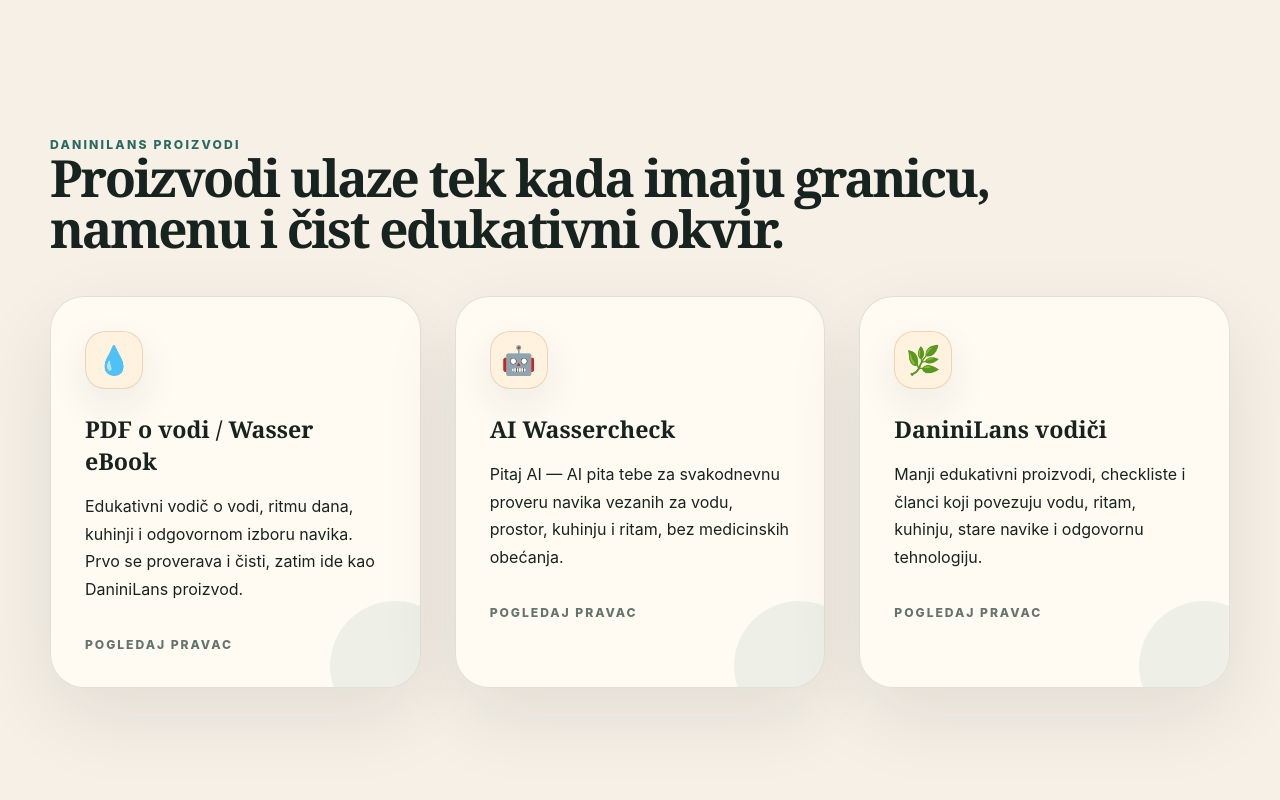
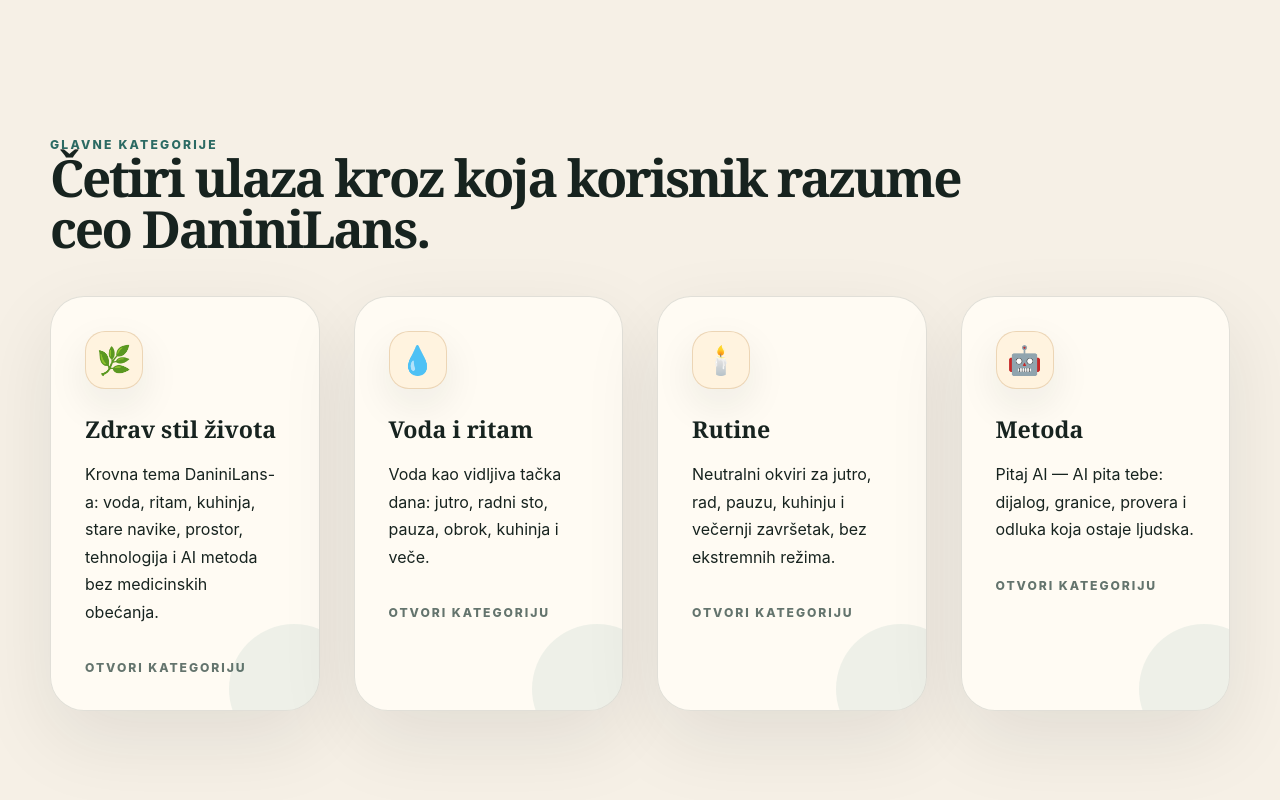
Before and after one commit to danininet/daninilans, a Next.js app: page / in a window 1280 px wide. Shown: the part 2080-2880 px from the top of the page. Built offline with nearby package versions, Linux system fonts and the light colour scheme.

Commit message:
Revert DaniniLans homepage product block

```diff
--- a/app/page.tsx
+++ b/app/page.tsx
@@ -13,12 +13,6 @@
   ["🍵", "Kuhinja", "Mesto gde se zdravi stil života vidi najbrže: voda, obrok, priprema, uređaji i red za sutra.", "/vodici/kuhinja-kao-centar-rutine"],
   ["📜", "Tradicija", "Balkan i porodične navike kao kulturno iskustvo, ne kao medicinski dokaz ili mit bez granice.", "/stara-znanja"],
   ["🤖", "AI dijalog", "AI ne komanduje životom. AI pita bolje pitanje, a odluka ostaje ljudska i proverljiva.", "/vodici/ai-u-svakodnevici"],
-];
-
-const productEntries = [
-  ["💧", "PDF o vodi / Wasser eBook", "Edukativni vodič o vodi, ritmu dana, kuhinji i odgovornom izboru navika. Prvo se proverava i čisti, zatim ide kao DaniniLans proizvod.", "/voda-i-ritam"],
-  ["🤖", "AI Wassercheck", "Pitaj AI — AI pita tebe za svakodnevnu proveru navika vezanih za vodu, prostor, kuhinju i ritam, bez medicinskih obećanja.", "/metoda"],
-  ["🌿", "DaniniLans vodiči", "Manji edukativni proizvodi, checkliste i članci koji povezuju vodu, ritam, kuhinju, stare navike i odgovornu tehnologiju.", "/vodici"],
 ];
 
 const contentTracks = [
@@ -72,11 +66,6 @@
       </section>
 
       <section className="section container spaciousSection">
-        <div className="sectionHead"><div className="eyebrow">DaniniLans proizvodi</div><h2>Proizvodi ulaze tek kada imaju granicu, namenu i čist edukativni okvir.</h2></div>
-        <div className="grid three iconGrid">{productEntries.map(([icon,title,text,href])=><Link className="card iconCard" key={title} href={href}><span className="iconBubble">{icon}</span><h3>{title}</h3><p>{text}</p><span className="smallCaps">Pogledaj pravac</span></Link>)}</div>
-      </section>
-
-      <section className="section container spaciousSection">
         <div className="sectionHead"><div className="eyebrow">Glavne kategorije</div><h2>Četiri ulaza kroz koja korisnik razume ceo DaniniLans.</h2></div>
         <div className="grid four iconGrid">{priorities.map(([icon,title,text,href])=><Link className="card iconCard" key={title} href={href}><span className="iconBubble">{icon}</span><h3>{title}</h3><p>{text}</p><span className="smallCaps">Otvori kategoriju</span></Link>)}</div>
       </section>
```
